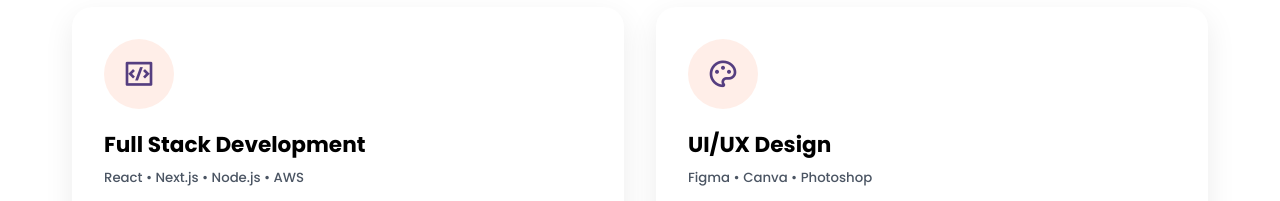
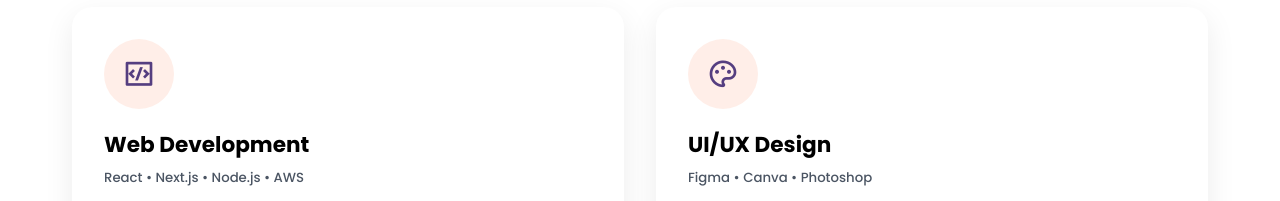
Before and after one commit to Alokjha1999/Alokportfolio2026, a plain HTML site: page index.html in a window 1280 px wide. Shown: the part 6240-6441 px from the top of the page. Drawn offline with nearby package versions, Linux system fonts and the light colour scheme.

Commit message:
Change heading from 'Full Stack Development' to 'Web Development'

```diff
--- a/index.html
+++ b/index.html
@@ -638,7 +638,7 @@
         <i class="ri-code-box-line"></i>
       </span>
 
-      <h4>Full Stack Development</h4>
+      <h4> Web Development</h4>
 
       <h5>React • Next.js • Node.js • AWS</h5>
 
```
